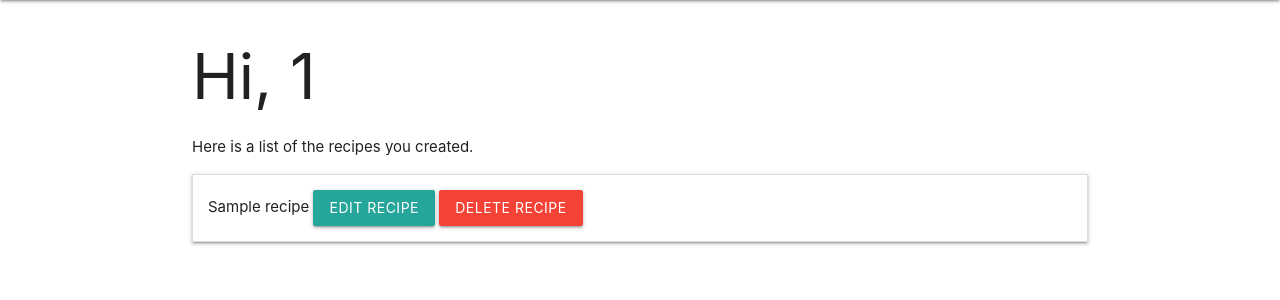
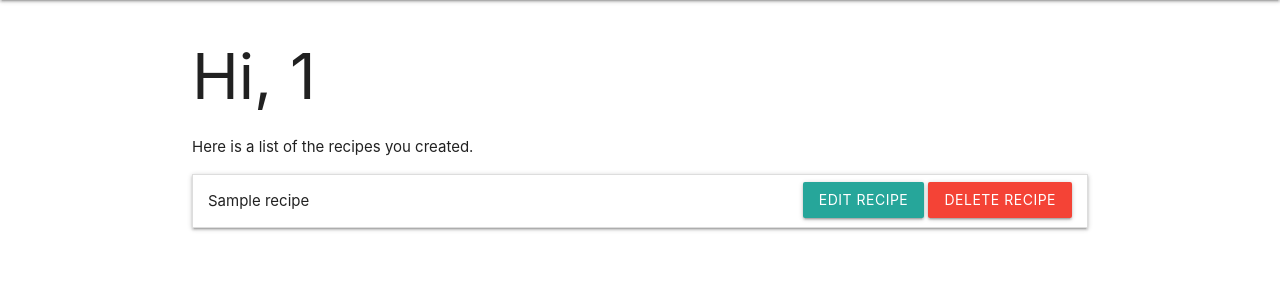
Before and after one commit to Code-Institute-Submissions/DCD-MilestoneProject, a Flask app: page /user/1 in a window 1280 px wide. Shown: the part 64-364 px from the top of the page. Run offline with Flask 2, Linux system fonts and the light colour scheme; the visitor is signed in with stand-in values (Sample User, id 1); a database or web service that is not in the repository returns one stand-in record (values such as "Sample title"); some libraries are stand-ins or nearby versions.

Commit message:
Change placement of buttons in user page

```diff
--- a/static/css/style.css
+++ b/static/css/style.css
@@ -18,6 +18,14 @@ nav .brand-logo {
 	display: block;
 }
 
+.user_recipe_option {
+    transform: translateY(-8px);
+}
+
+.index_layout {
+    padding: 0 !important;
+}
+
 /* To override styling in materializecss */
 @media only screen and (max-width: 992px) {
     nav .brand-logo {
--- a/templates/user_page.html
+++ b/templates/user_page.html
@@ -7,8 +7,10 @@
         <li>
             <div class="collapsible-header">
                 {{ r.recipe_name }}
-                <a href="{{ url_for('edit_recipe', recipe_id=r._id) }}" class="btn waves-effect waves-light">Edit Recipe</a>
-                <button data-target="{{ r._id }}" class="btn waves-effect waves-light red modal-trigger">Delete Recipe</button>
+                <span class="right user_recipe_option">
+                    <a href="{{ url_for('edit_recipe', recipe_id=r._id) }}" class="btn waves-effect waves-light">Edit Recipe</a>
+                    <a data-target="{{ r._id }}" class="btn waves-effect waves-light red modal-trigger">Delete Recipe</a>
+                </span>
             </div>
             <div class="collapsible-body">
                 <div class="row">
@@ -58,7 +60,6 @@
         </li>
         {% endfor %}
     </ul>
-
     {% for r in recipes %}
     <div class="modal" id="{{ r._id }}">
         <div class="modal-content">
@@ -67,8 +68,8 @@
             <p>Are you sure?</p>
         </div>
         <div class="modal-footer">
-            <a href="{{ url_for('delete_recipe', recipe_id=r._id )}}" class="waves-effect waves-light btn"><i class="material-icons">check</i>Yes</a>
-            <a class="waves-effect waves-light btn red modal-close"><i class="material-icons">close</i>No</a>
+            <a href="{{ url_for('delete_recipe', recipe_id=r._id )}}" class="waves-effect waves-light btn"><i class="material-icons left">check</i>Yes</a>
+            <a class="waves-effect waves-light btn red modal-close"><i class="material-icons left">close</i>No</a>
         </div>
     </div>
     {% endfor %}
```
